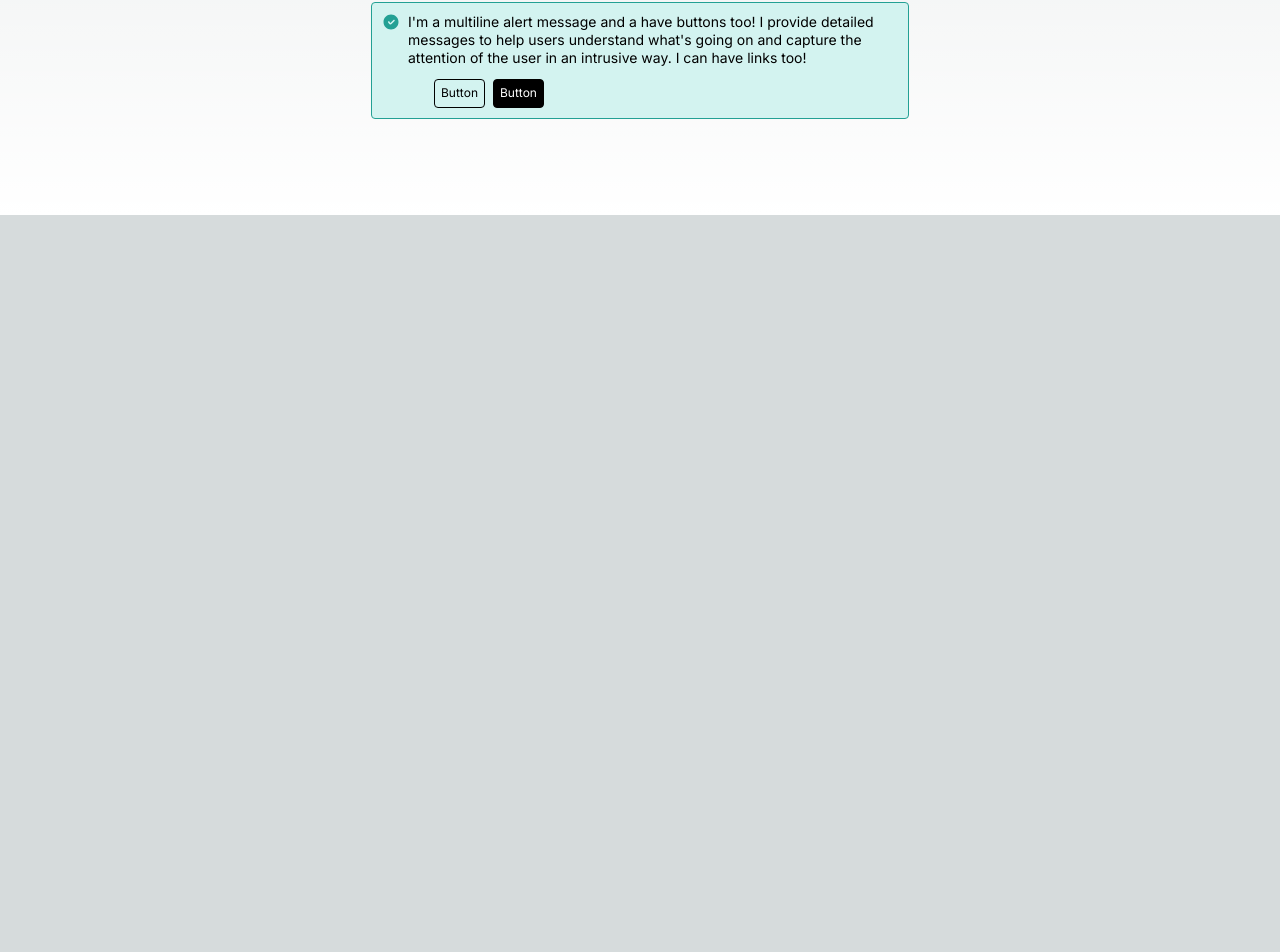
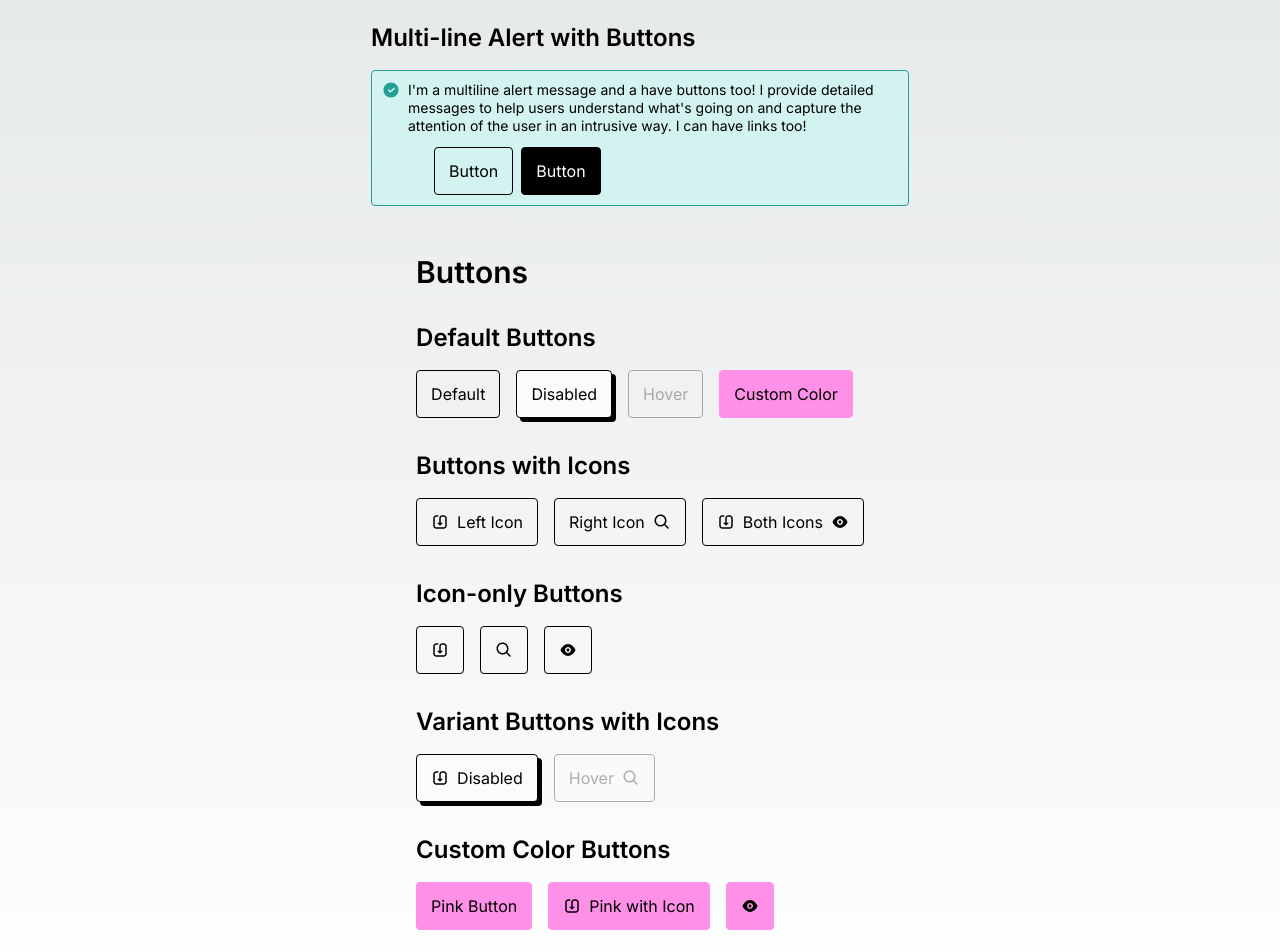
Before and after one commit to m2rads/financial-calendar, a Next.js app: page /playground in a window 1280 px wide. Shown: the part 695-1647 px from the top of the page. Before the commit the page ends 910 px from the top, so only its background shows below. Built offline with nearby package versions, Linux system fonts and the light colour scheme.

Commit message:
add button component

```diff
--- a/app/playground/page.tsx
+++ b/app/playground/page.tsx
@@ -2,6 +2,7 @@
 
 import React from 'react';
 import { Alert, AlertTitle, AlertDescription, AlertActions } from '@/components/ui/alert';
+import { Button } from '@/components/ui/button';
 
 export default function Playground() {
   const handleClose = () => {
@@ -15,37 +16,40 @@ export default function Playground() {
   return (
     <main className="flex min-h-screen flex-col items-center justify-start p-24">
       <h1 className="text-4xl font-bold mb-8">Playground</h1>
-      <div className="space-y-8">
+
+      {/* Alerts Section */}
+      <section className="space-y-8 mb-12">
+        <h2 className="text-3xl font-semibold mb-4">Alerts</h2>
         <div>
-          <h2 className="text-2xl font-semibold mb-4">Success Alert</h2>
+          <h3 className="text-2xl font-semibold mb-4">Success Alert</h3>
           <Alert variant="success" showCloseButton onClose={handleClose}>
             <AlertTitle>Success message</AlertTitle>
           </Alert>
         </div>
 
         <div>
-          <h2 className="text-2xl font-semibold mb-4">Danger Alert</h2>
+          <h3 className="text-2xl font-semibold mb-4">Danger Alert</h3>
           <Alert variant="danger" showCloseButton onClose={handleClose}>
             <AlertTitle>Danger message</AlertTitle>
           </Alert>
         </div>
 
         <div>
-          <h2 className="text-2xl font-semibold mb-4">Warning Alert</h2>
+          <h3 className="text-2xl font-semibold mb-4">Warning Alert</h3>
           <Alert variant="warning" showCloseButton onClose={handleClose}>
             <AlertTitle>Warning message</AlertTitle>
           </Alert>
         </div>
 
         <div>
-          <h2 className="text-2xl font-semibold mb-4">Info Alert</h2>
+          <h3 className="text-2xl font-semibold mb-4">Info Alert</h3>
           <Alert variant="info" showCloseButton onClose={handleClose}>
             <AlertTitle>Info message</AlertTitle>
           </Alert>
         </div>
 
         <div>
-          <h2 className="text-2xl font-semibold mb-4">Multi-line Alert with Buttons</h2>
+          <h3 className="text-2xl font-semibold mb-4">Multi-line Alert with Buttons</h3>
           <Alert variant="success">
             <AlertDescription>
               I'm a multiline alert message and a have buttons too! I provide
@@ -54,22 +58,66 @@ export default function Playground() {
               links too!
             </AlertDescription>
             <AlertActions>
-              <button
-                onClick={() => handleButtonClick("Button 1")}
-                className="flex justify-center items-center p-1.5 border border-black rounded text-xs font-mabry-pro leading-[120%]"
-              >
+              <Button onClick={() => handleButtonClick("Button 1")}>
                 Button
-              </button>
-              <button
-                onClick={() => handleButtonClick("Button 2")}
-                className="flex justify-center items-center p-1.5 border border-black rounded text-xs font-mabry-pro leading-[120%] bg-black text-white"
-              >
+              </Button>
+              <Button onClick={() => handleButtonClick("Button 2")} className="bg-black text-white">
                 Button
-              </button>
+              </Button>
             </AlertActions>
           </Alert>
         </div>
-      </div>
+      </section>
+
+      {/* Buttons Section */}
+      <section className="space-y-8">
+        <h2 className="text-3xl font-semibold mb-4">Buttons</h2>
+
+        <div className="space-y-4">
+          <h3 className="text-2xl font-semibold">Default Buttons</h3>
+          <div className="flex space-x-4">
+            <Button>Default</Button>
+            <Button variant="disabled">Disabled</Button>
+            <Button variant="hover">Hover</Button>
+            <Button backgroundColor="#FF90E8">Custom Color</Button>
+          </div>
+        </div>
+
+        <div className="space-y-4">
+          <h3 className="text-2xl font-semibold">Buttons with Icons</h3>
+          <div className="flex space-x-4">
+            <Button leftIcon="save">Left Icon</Button>
+            <Button rightIcon="search">Right Icon</Button>
+            <Button leftIcon="save" rightIcon="eye">Both Icons</Button>
+          </div>
+        </div>
+
+        <div className="space-y-4">
+          <h3 className="text-2xl font-semibold">Icon-only Buttons</h3>
+          <div className="flex space-x-4">
+            <Button iconOnly="save" />
+            <Button iconOnly="search" />
+            <Button iconOnly="eye" />
+          </div>
+        </div>
+
+        <div className="space-y-4">
+          <h3 className="text-2xl font-semibold">Variant Buttons with Icons</h3>
+          <div className="flex space-x-4">
+            <Button variant="disabled" leftIcon="save">Disabled</Button>
+            <Button variant="hover" rightIcon="search">Hover</Button>
+          </div>
+        </div>
+
+        <div className="space-y-4">
+          <h3 className="text-2xl font-semibold">Custom Color Buttons</h3>
+          <div className="flex space-x-4">
+            <Button backgroundColor="#FF90E8">Pink Button</Button>
+            <Button backgroundColor="#FF90E8" leftIcon="save">Pink with Icon</Button>
+            <Button backgroundColor="#FF90E8" iconOnly="eye" />
+          </div>
+        </div>
+      </section>
     </main>
   );
 }
--- /dev/null
+++ b/components/ui/button.tsx
@@ -0,0 +1,79 @@
+import * as React from "react"
+import { cva, type VariantProps } from "class-variance-authority"
+import { cn } from "@/lib/utils"
+import { SaveIcon, SearchIcon, EyeFill } from "@/components/icons"
+
+const buttonVariants = cva(
+  "flex flex-row justify-center items-center gap-2 px-3.5 py-2.5 border border-solid rounded box-border font-mabry-pro text-base leading-[140%] font-[400] text-center",
+  {
+    variants: {
+      variant: {
+        default: "border-black",
+        disabled: "border-black bg-[rgba(251,251,249,1)] shadow-[4px_4px_0px_0px_rgba(0,0,0,1)]",
+        hover: "border-black opacity-30",
+      },
+      size: {
+        default: "h-12",
+        icon: "w-12 h-12",
+      },
+    },
+    defaultVariants: {
+      variant: "default",
+      size: "default",
+    },
+  }
+)
+
+const iconMap = {
+  save: SaveIcon,
+  search: SearchIcon,
+  eye: EyeFill,
+}
+
+export interface ButtonProps
+  extends React.ButtonHTMLAttributes<HTMLButtonElement>,
+    VariantProps<typeof buttonVariants> {
+  leftIcon?: keyof typeof iconMap
+  rightIcon?: keyof typeof iconMap
+  iconOnly?: keyof typeof iconMap
+  backgroundColor?: string
+}
+
+const Button = React.forwardRef<HTMLButtonElement, ButtonProps>(
+  ({ className, variant, size, leftIcon, rightIcon, iconOnly, backgroundColor, children, ...props }, ref) => {
+    const IconLeft = leftIcon ? iconMap[leftIcon] : null
+    const IconRight = rightIcon ? iconMap[rightIcon] : null
+    const IconOnly = iconOnly ? iconMap[iconOnly] : null
+
+    const buttonStyle = backgroundColor ? { backgroundColor, borderColor: backgroundColor } : {}
+
+    if (iconOnly && IconOnly) {
+      return (
+        <button
+          className={cn(buttonVariants({ variant, size: "icon" }), className)}
+          ref={ref}
+          style={buttonStyle}
+          {...props}
+        >
+          <IconOnly className="w-6 h-6" />
+        </button>
+      )
+    }
+
+    return (
+      <button
+        className={cn(buttonVariants({ variant, size }), className)}
+        ref={ref}
+        style={buttonStyle}
+        {...props}
+      >
+        {IconLeft && <IconLeft className="w-[18px] h-[18px]" />}
+        {children}
+        {IconRight && <IconRight className="w-[18px] h-[18px]" />}
+      </button>
+    )
+  }
+)
+Button.displayName = "Button"
+
+export { Button, buttonVariants }
```
